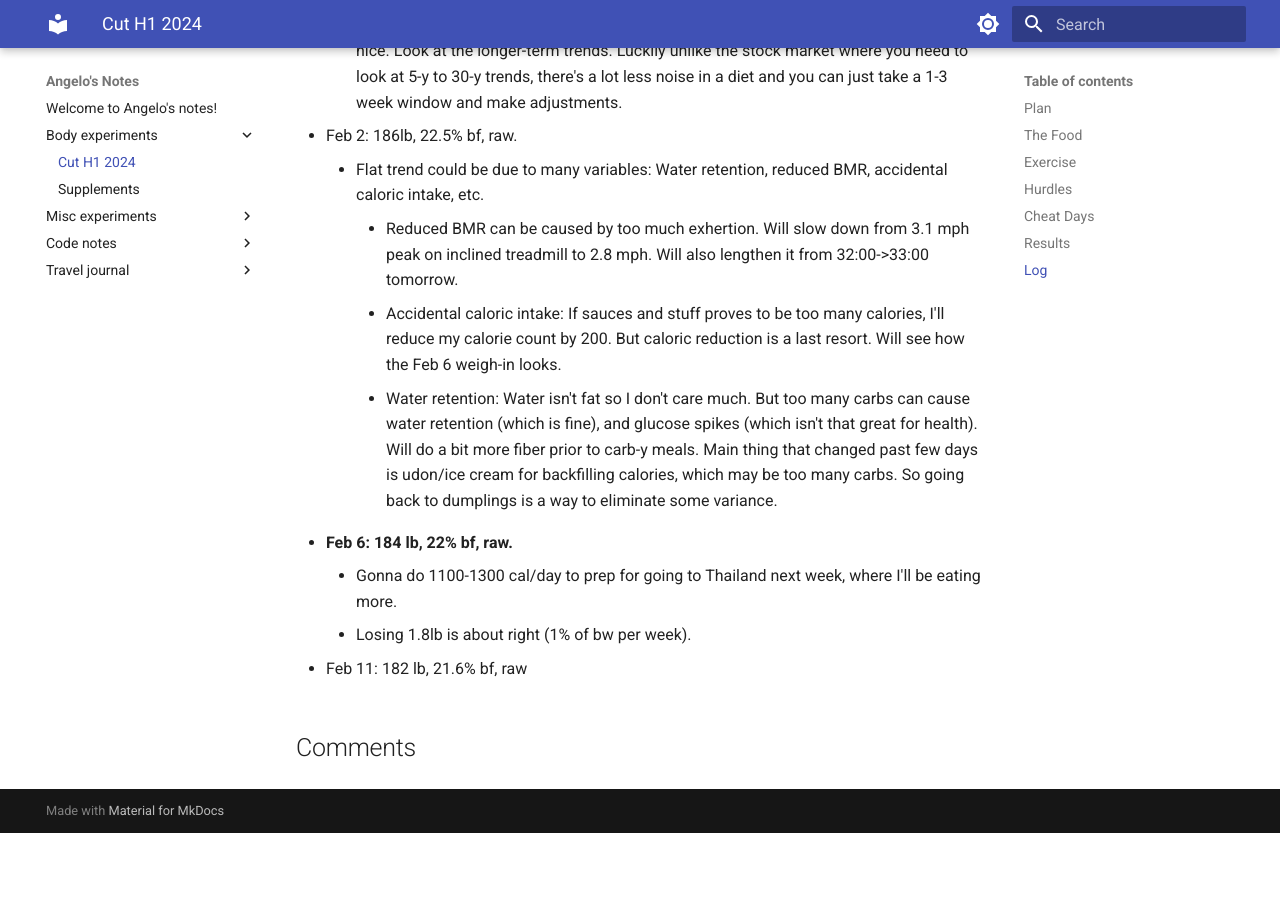
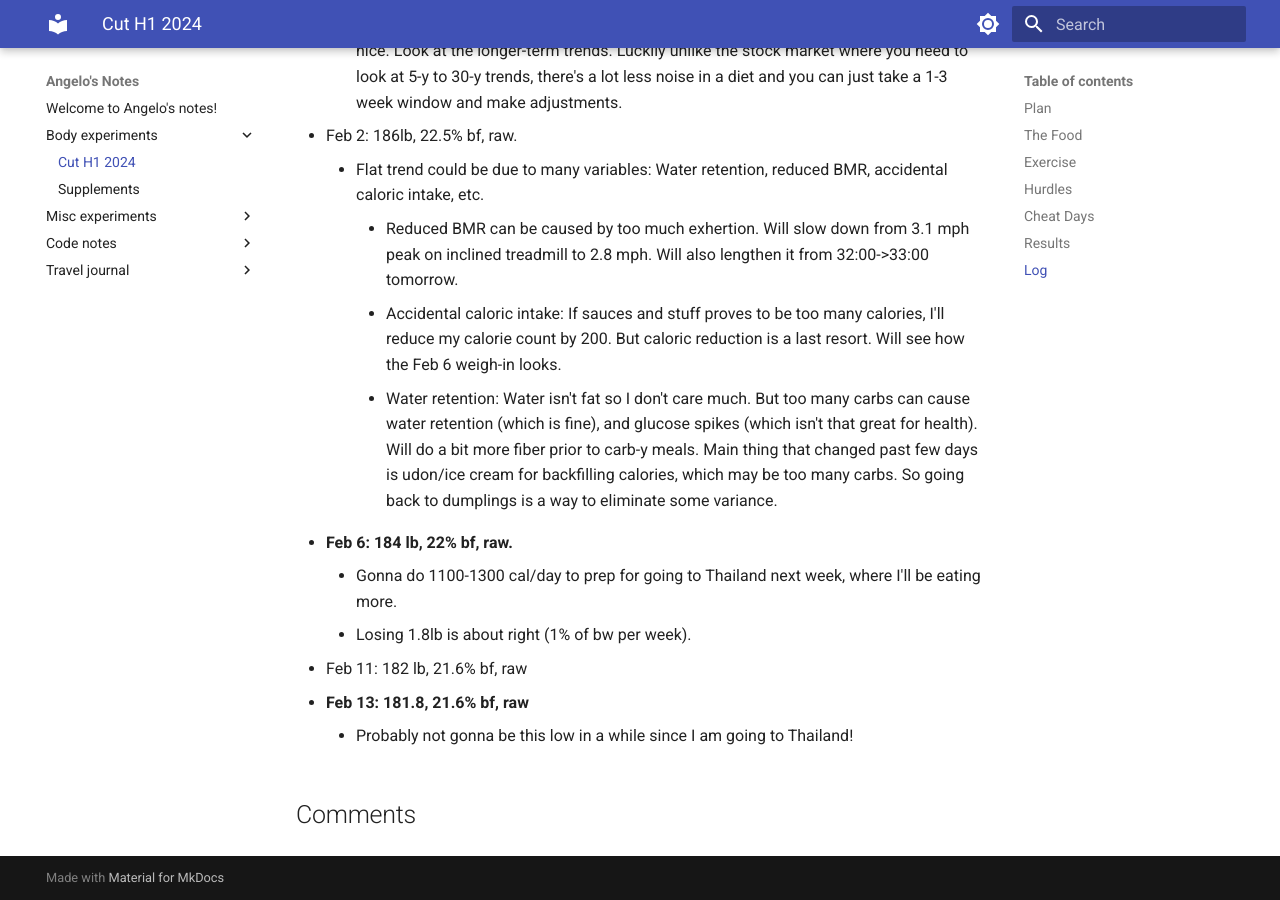
Before and after one commit to ANG3L0/notes-bloggo, an MkDocs documentation site: the page built from docs/Body experiments/DietProtocol2024.md, in a window 1280 px wide and 900 px high, scrolled down 10621 px. Built offline with MkDocs 1.6.1 and Material for MkDocs 9.7.7, drawn with Linux system fonts in a browser that asks for light colours; comment, search, counter and statistics services are not loaded; before the commit the page ends 11454 px from its top, so only the background shows below that.

Commit message:
update weekly

```diff
--- a/docs/Body experiments/DietProtocol2024.md
+++ b/docs/Body experiments/DietProtocol2024.md
@@ -187,3 +187,5 @@ Daily reports are kind of a waste of time. Some say you should take the average
     * Losing 1.8lb is about right (1% of bw per week).
 
 * Feb 11: 182 lb, 21.6% bf, raw
+* **Feb 13: 181.8, 21.6% bf, raw**
+    * Probably not gonna be this low in a while since I am going to Thailand!
```
